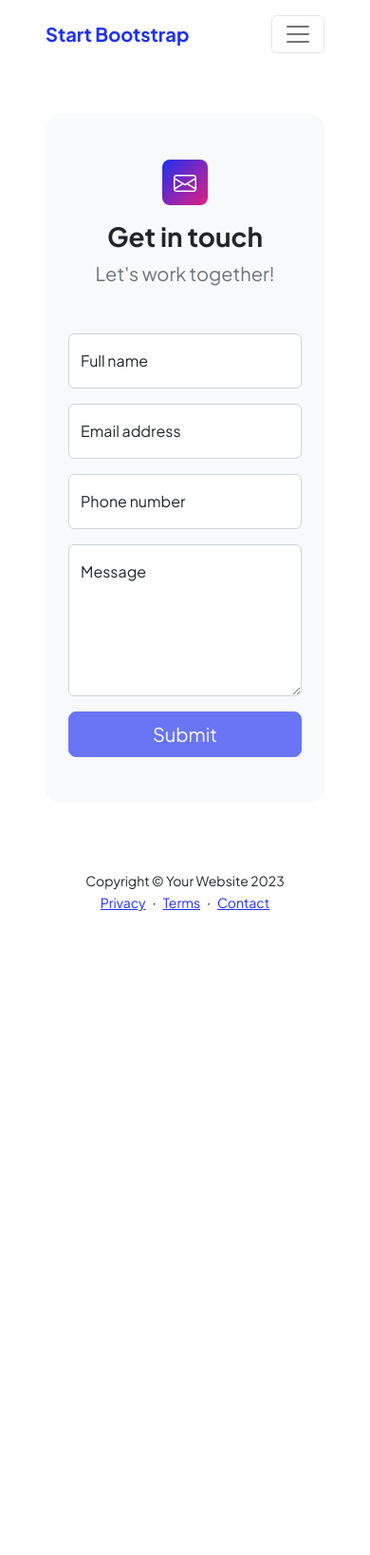
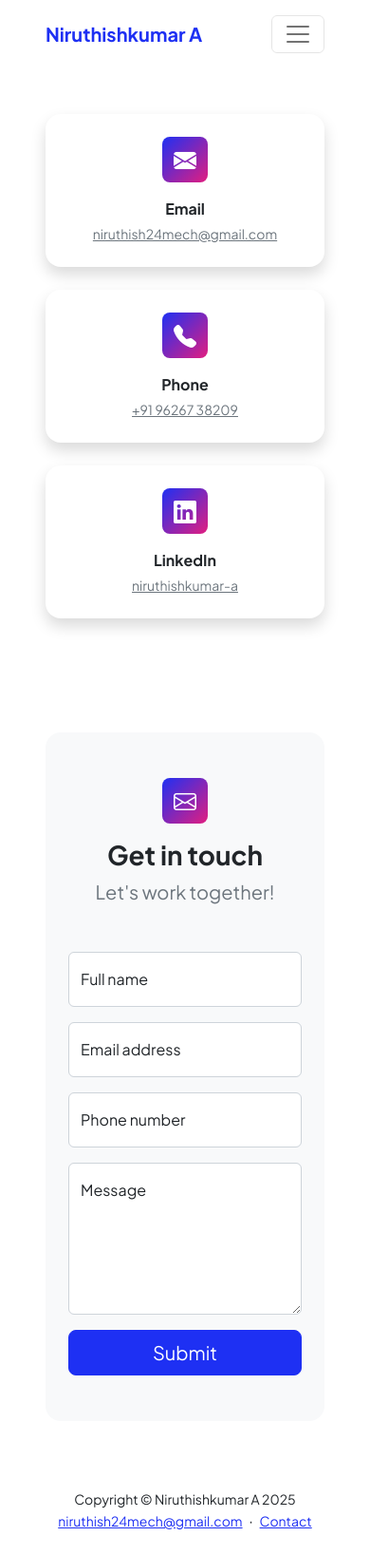
Before and after one commit to Niruthishkumar4/niruthishkumar.github.io, a plain HTML site: page contact.html in a window 390 px wide. Shown: the whole page at 95% size. Before the commit the page ends 986 px from the top, so only its background shows below. Drawn offline with nearby package versions, Linux system fonts and the light colour scheme.

Commit message:
Update contact page with personal information

```diff
--- a/contact.html
+++ b/contact.html
@@ -5,16 +5,12 @@
         <meta name="viewport" content="width=device-width, initial-scale=1, shrink-to-fit=no" />
         <meta name="description" content />
         <meta name="author" content />
-        <title>Modern Business - Start Bootstrap Template</title>
-        <!-- Favicon-->
+        <title>Contact - Niruthishkumar A</title>
         <link rel="icon" type="image/x-icon" href="assets/favicon.ico" />
-        <!-- Custom Google font-->
         <link rel="preconnect" href="https://fonts.googleapis.com" />
         <link rel="preconnect" href="https://fonts.gstatic.com" crossorigin />
         <link href="https://fonts.googleapis.com/css2?family=Plus+Jakarta+Sans:wght@100;200;300;400;500;600;700;800;900&amp;display=swap" rel="stylesheet" />
-        <!-- Bootstrap icons-->
         <link href="https://cdn.jsdelivr.net/npm/bootstrap-icons@1.8.1/font/bootstrap-icons.css" rel="stylesheet" />
-        <!-- Core theme CSS (includes Bootstrap)-->
         <link href="css/styles.css" rel="stylesheet" />
     </head>
     <body class="d-flex flex-column">
@@ -22,7 +18,7 @@
             <!-- Navigation-->
             <nav class="navbar navbar-expand-lg navbar-light bg-white py-3">
                 <div class="container px-5">
-                    <a class="navbar-brand" href="index.html"><span class="fw-bolder text-primary">Start Bootstrap</span></a>
+                    <a class="navbar-brand" href="index.html"><span class="fw-bolder text-primary">Niruthishkumar A</span></a>
                     <button class="navbar-toggler" type="button" data-bs-toggle="collapse" data-bs-target="#navbarSupportedContent" aria-controls="navbarSupportedContent" aria-expanded="false" aria-label="Toggle navigation"><span class="navbar-toggler-icon"></span></button>
                     <div class="collapse navbar-collapse" id="navbarSupportedContent">
                         <ul class="navbar-nav ms-auto mb-2 mb-lg-0 small fw-bolder">
@@ -37,67 +33,70 @@
             <!-- Page content-->
             <section class="py-5">
                 <div class="container px-5">
+                    <!-- Contact info cards -->
+                    <div class="row gx-5 justify-content-center mb-5">
+                        <div class="col-lg-10">
+                            <div class="row gx-4 text-center mb-5">
+                                <div class="col-md-4 mb-4">
+                                    <div class="card border-0 shadow rounded-4 p-4 h-100">
+                                        <div class="feature bg-primary bg-gradient-primary-to-secondary text-white rounded-3 mx-auto mb-3" style="width:48px;height:48px;display:flex;align-items:center;justify-content:center"><i class="bi bi-envelope-fill"></i></div>
+                                        <div class="fw-bolder mb-1">Email</div>
+                                        <a class="small text-muted" href="mailto:niruthish24mech@gmail.com">niruthish24mech@gmail.com</a>
+                                    </div>
+                                </div>
+                                <div class="col-md-4 mb-4">
+                                    <div class="card border-0 shadow rounded-4 p-4 h-100">
+                                        <div class="feature bg-primary bg-gradient-primary-to-secondary text-white rounded-3 mx-auto mb-3" style="width:48px;height:48px;display:flex;align-items:center;justify-content:center"><i class="bi bi-telephone-fill"></i></div>
+                                        <div class="fw-bolder mb-1">Phone</div>
+                                        <a class="small text-muted" href="tel:+919626738209">+91 96267 38209</a>
+                                    </div>
+                                </div>
+                                <div class="col-md-4 mb-4">
+                                    <div class="card border-0 shadow rounded-4 p-4 h-100">
+                                        <div class="feature bg-primary bg-gradient-primary-to-secondary text-white rounded-3 mx-auto mb-3" style="width:48px;height:48px;display:flex;align-items:center;justify-content:center"><i class="bi bi-linkedin"></i></div>
+                                        <div class="fw-bolder mb-1">LinkedIn</div>
+                                        <a class="small text-muted" href="https://www.linkedin.com/in/niruthishkumar-a-40a996219" target="_blank">niruthishkumar-a</a>
+                                    </div>
+                                </div>
+                            </div>
+                        </div>
+                    </div>
                     <!-- Contact form-->
                     <div class="bg-light rounded-4 py-5 px-4 px-md-5">
                         <div class="text-center mb-5">
-                            <div class="feature bg-primary bg-gradient-primary-to-secondary text-white rounded-3 mb-3"><i class="bi bi-envelope"></i></div>
+                            <div class="feature bg-primary bg-gradient-primary-to-secondary text-white rounded-3 mb-3" style="width:48px;height:48px;display:flex;align-items:center;justify-content:center;margin:0 auto"><i class="bi bi-envelope"></i></div>
                             <h1 class="fw-bolder">Get in touch</h1>
                             <p class="lead fw-normal text-muted mb-0">Let's work together!</p>
                         </div>
                         <div class="row gx-5 justify-content-center">
                             <div class="col-lg-8 col-xl-6">
-                                <!-- * * * * * * * * * * * * * * *-->
-                                <!-- * * SB Forms Contact Form * *-->
-                                <!-- * * * * * * * * * * * * * * *-->
-                                <!-- This form is pre-integrated with SB Forms.-->
-                                <!-- To make this form functional, sign up at-->
-                                <!-- https://startbootstrap.com/solution/contact-forms-->
-                                <!-- to get an API token!-->
-                                <form id="contactForm" data-sb-form-api-token="API_TOKEN">
+                                <form id="contactForm">
                                     <!-- Name input-->
                                     <div class="form-floating mb-3">
-                                        <input class="form-control" id="name" type="text" placeholder="Enter your name..." data-sb-validations="required" />
+                                        <input class="form-control" id="name" type="text" placeholder="Enter your name..." required />
                                         <label for="name">Full name</label>
-                                        <div class="invalid-feedback" data-sb-feedback="name:required">A name is required.</div>
                                     </div>
                                     <!-- Email address input-->
                                     <div class="form-floating mb-3">
-                                        <input class="form-control" id="email" type="email" placeholder="name@example.com" data-sb-validations="required,email" />
+                                        <input class="form-control" id="email" type="email" placeholder="name@example.com" required />
                                         <label for="email">Email address</label>
-                                        <div class="invalid-feedback" data-sb-feedback="email:required">An email is required.</div>
-                                        <div class="invalid-feedback" data-sb-feedback="email:email">Email is not valid.</div>
                                     </div>
                                     <!-- Phone number input-->
                                     <div class="form-floating mb-3">
-                                        <input class="form-control" id="phone" type="tel" placeholder="(123) 456-7890" data-sb-validations="required" />
+                                        <input class="form-control" id="phone" type="tel" placeholder="(123) 456-7890" />
                                         <label for="phone">Phone number</label>
-                                        <div class="invalid-feedback" data-sb-feedback="phone:required">A phone number is required.</div>
                                     </div>
                                     <!-- Message input-->
                                     <div class="form-floating mb-3">
-                                        <textarea class="form-control" id="message" type="text" placeholder="Enter your message here..." style="height: 10rem" data-sb-validations="required"></textarea>
+                                        <textarea class="form-control" id="message" type="text" placeholder="Enter your message here..." style="height: 10rem" required></textarea>
                                         <label for="message">Message</label>
-                                        <div class="invalid-feedback" data-sb-feedback="message:required">A message is required.</div>
                                     </div>
                                     <!-- Submit success message-->
-                                    <!---->
-                                    <!-- This is what your users will see when the form-->
-                                    <!-- has successfully submitted-->
                                     <div class="d-none" id="submitSuccessMessage">
-                                        <div class="text-center mb-3">
-                                            <div class="fw-bolder">Form submission successful!</div>
-                                            To activate this form, sign up at
-                                            <br />
-                                            <a href="https://startbootstrap.com/solution/contact-forms">https://startbootstrap.com/solution/contact-forms</a>
-                                        </div>
+                                        <div class="text-center mb-3 text-success fw-bolder">Message sent successfully! I'll get back to you soon.</div>
                                     </div>
-                                    <!-- Submit error message-->
-                                    <!---->
-                                    <!-- This is what your users will see when there is-->
-                                    <!-- an error submitting the form-->
-                                    <div class="d-none" id="submitErrorMessage"><div class="text-center text-danger mb-3">Error sending message!</div></div>
                                     <!-- Submit Button-->
-                                    <div class="d-grid"><button class="btn btn-primary btn-lg disabled" id="submitButton" type="submit">Submit</button></div>
+                                    <div class="d-grid"><button class="btn btn-primary btn-lg" id="submitButton" type="submit">Submit</button></div>
                                 </form>
                             </div>
                         </div>
@@ -109,25 +108,25 @@
         <footer class="bg-white py-4 mt-auto">
             <div class="container px-5">
                 <div class="row align-items-center justify-content-between flex-column flex-sm-row">
-                    <div class="col-auto"><div class="small m-0">Copyright &copy; Your Website 2023</div></div>
+                    <div class="col-auto"><div class="small m-0">Copyright &copy; Niruthishkumar A 2025</div></div>
                     <div class="col-auto">
-                        <a class="small" href="#!">Privacy</a>
+                        <a class="small" href="mailto:niruthish24mech@gmail.com">niruthish24mech@gmail.com</a>
                         <span class="mx-1">&middot;</span>
-                        <a class="small" href="#!">Terms</a>
-                        <span class="mx-1">&middot;</span>
-                        <a class="small" href="#!">Contact</a>
+                        <a class="small" href="contact.html">Contact</a>
                     </div>
                 </div>
             </div>
         </footer>
-        <!-- Bootstrap core JS-->
         <script src="https://cdn.jsdelivr.net/npm/bootstrap@5.2.3/dist/js/bootstrap.bundle.min.js"></script>
-        <!-- Core theme JS-->
         <script src="js/scripts.js"></script>
-        <!-- * * * * * * * * * * * * * * * * * * * * * * * * * * * * * * * * * * * * * * * *-->
-        <!-- * *                               SB Forms JS                               * *-->
-        <!-- * * Activate your form at https://startbootstrap.com/solution/contact-forms * *-->
-        <!-- * * * * * * * * * * * * * * * * * * * * * * * * * * * * * * * * * * * * * * * *-->
-        <script src="https://cdn.startbootstrap.com/sb-forms-latest.js"></script>
+        <script>
+            document.getElementById('contactForm').addEventListener('submit', function(e) {
+                e.preventDefault();
+                document.getElementById('submitSuccessMessage').classList.remove('d-none');
+                document.getElementById('submitButton').textContent = 'Sent!';
+                document.getElementById('submitButton').disabled = true;
+                this.reset();
+            });
+        </script>
     </body>
 </html>
```
